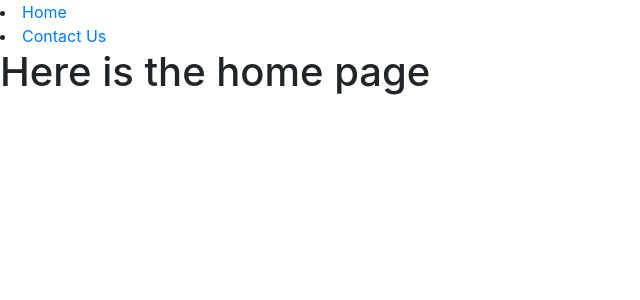
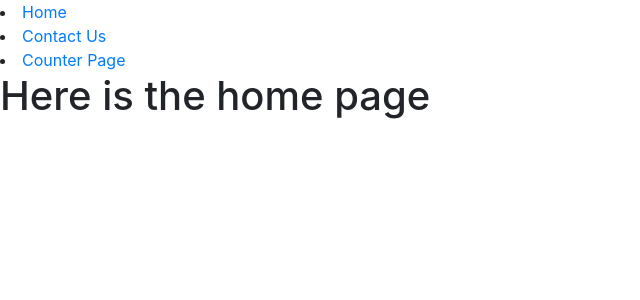
Before and after one commit to fostersnt/people_management, a Vue app: page / in a window 1280 px wide. Shown: the top 300 px of the page, without its empty margins (0-640 px from the left). Built offline with nearby package versions, Linux system fonts and the light colour scheme.

Commit message:
Added one route link

```diff
--- a/src/App.vue
+++ b/src/App.vue
@@ -2,6 +2,7 @@
   <div>
     <li><router-link to="/">Home</router-link></li>
     <li><router-link to="/contact">Contact Us</router-link></li>
+    <li><router-link to="/counter">Counter Page</router-link></li>
   </div>
   <router-view ></router-view>
 </template>
--- a/src/components/router/index.js
+++ b/src/components/router/index.js
@@ -1,6 +1,7 @@
 import {createRouter, createWebHistory} from 'vue-router';
 import HomePage from '../views/HomePage';
 import ContactPage from '../views/ContactPage';
+import HelloWorld from '../HelloWorld';
 
 const router = createRouter({
     history: createWebHistory(),
@@ -12,6 +13,10 @@ const router = createRouter({
         {
             path: '/contact',
             component: ContactPage
+        },
+        {
+            path: '/counter',
+            component: HelloWorld
         }
     ]
 })
```
